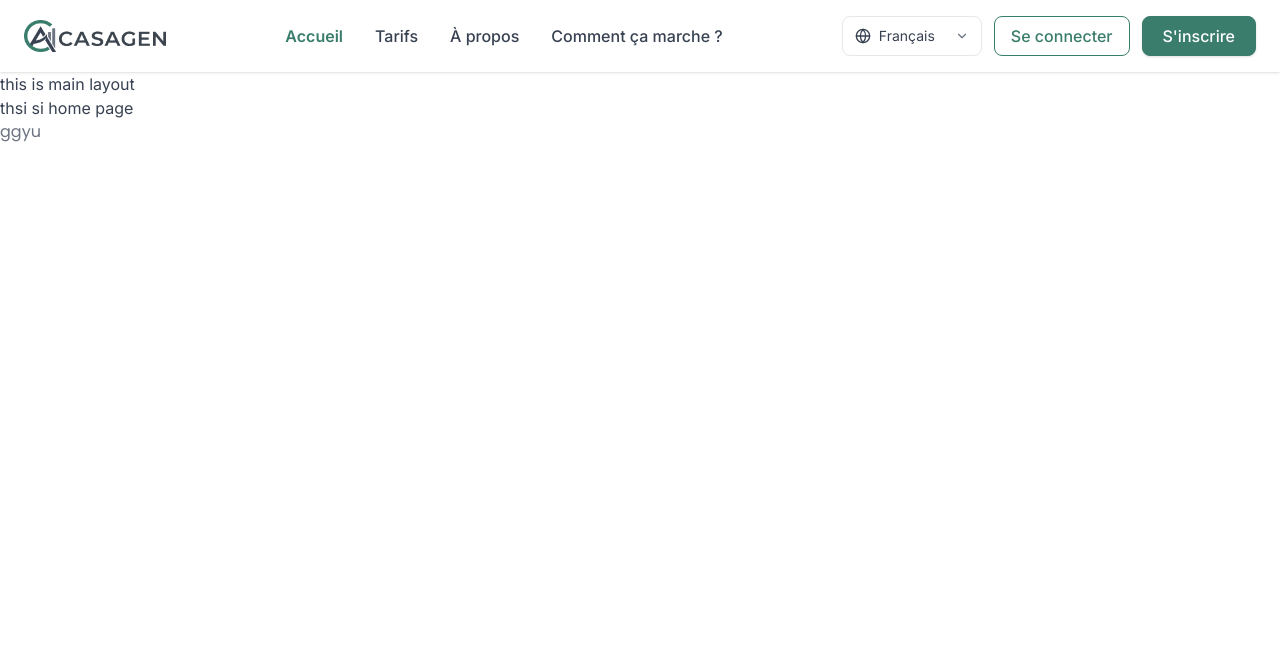
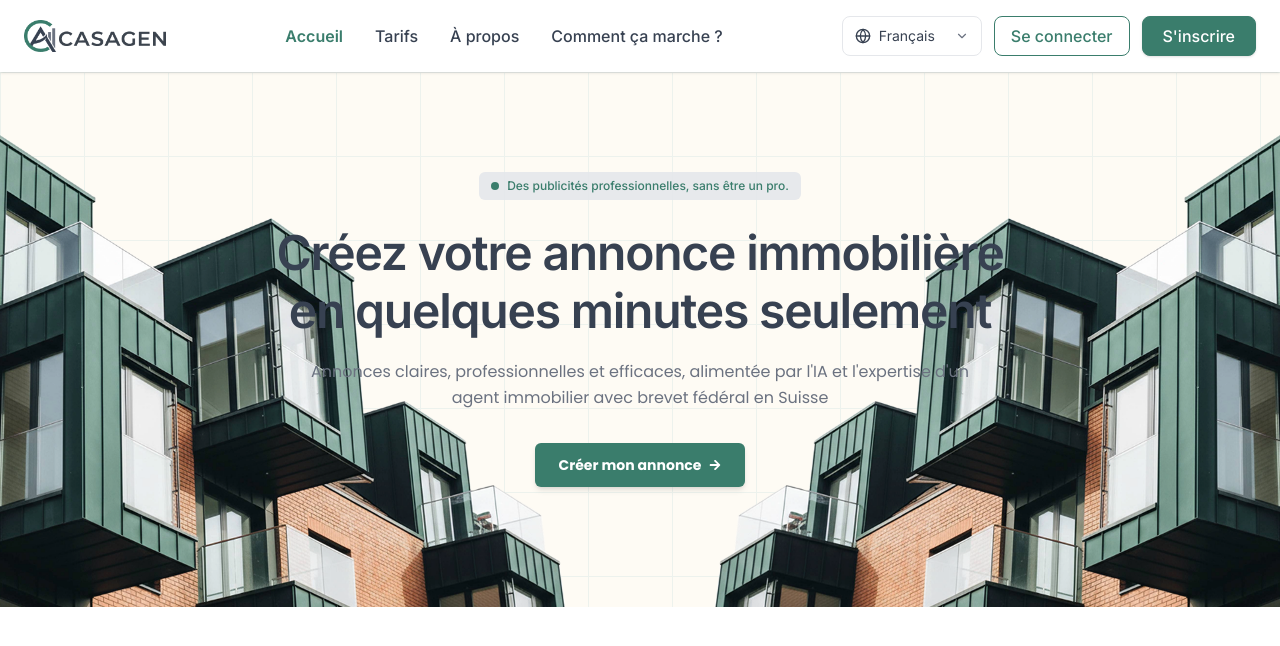
Before and after one commit to rahimsoftdev/advertisement-management, a React (Vite) app: page / in a window 1280 px wide. Shown: the top 646 px of the page. Built offline with nearby package versions, Linux system fonts and the light colour scheme.

Commit message:
add hero secion

```diff
--- /dev/null
+++ b/src/components/home/Hero.tsx
@@ -0,0 +1,59 @@
+import React from "react";
+import { useTranslation } from "react-i18next";
+import { FaArrowRight } from "react-icons/fa";
+import heroBg from "../../assets/images/hero.png";
+
+const Hero: React.FC = () => {
+  const { t } = useTranslation("home");
+
+  return (
+    <section className="relative overflow-hidden bg-[#FEFBF4]">
+      {/* Faint grid pattern (background layer) */}
+      <div
+        aria-hidden="true"
+        className="pointer-events-none absolute inset-0 z-0 bg-[linear-gradient(to_right,#e6efeb_1px,transparent_1px),linear-gradient(to_bottom,#e6efeb_1px,transparent_1px)] bg-[size:56px_56px] opacity-70 sm:bg-[size:72px_72px] lg:bg-[size:84px_84px]"
+      />
+
+      {/* Buildings image: pinned to the bottom, scales with the screen */}
+      <div
+        aria-hidden="true"
+        className="pointer-events-none absolute inset-0 z-0 bg-bottom bg-no-repeat bg-[length:230%_auto] sm:bg-[length:150%_auto] lg:bg-[length:100%_auto]"
+        style={{ backgroundImage: `url(${heroBg})` }}
+      />
+
+      {/* Main content.
+          Extra bottom padding keeps the center clear so the buildings
+          show on the left and right sides, like the design. */}
+      <div className="container relative z-10 mx-auto px-4 pb-10 pt-12 lg:pt-section text-center sm:px-6 sm:pb-16 sm:pt-14 lg:pb-section lg:pt-16 xl:pb-30 2xl:pb-40">
+        {/* Badge */}
+        <div className="mb-5 inline-flex max-w-full items-center gap-2 rounded-md bg-gray-200/90 px-3 py-1.5 sm:mb-6">
+          <span className="h-2 w-2 shrink-0 rounded-full bg-myprimary" />
+          <span className="text-[11px] font-medium text-myprimary sm:text-xs">
+            {t("hero.badge")}
+          </span>
+        </div>
+
+        {/* Title */}
+        <h1 className="mx-auto mb-4 max-w-[20rem] text-[1.75rem] font-semibold leading-[1.2] tracking-tight text-primaryText sm:mb-5 sm:max-w-xl sm:text-4xl md:max-w-2xl lg:max-w-3xl lg:text-5xl 2xl:text-6xl">
+          {t("hero.title")}
+        </h1>
+
+        {/* Description */}
+        <p className="mx-auto mb-7 max-w-xs font-poppins text-sm leading-relaxed text-secondaryText sm:mb-8 sm:max-w-xl sm:text-base md:max-w-2xl 2xl:text-lg">
+          {t("hero.description")}
+        </p>
+
+        {/* CTA Button */}
+        <button
+          type="button"
+          className="group font-bold inline-flex cursor-pointer items-center gap-2 rounded-md bg-myprimary px-5 py-2.5 font-poppins text-sm  text-white shadow-md transition-all duration-200 hover:bg-myprimary/90 active:scale-95 sm:px-6 sm:py-3"
+        >
+          <span>{t("hero.buttonText")}</span>
+          <FaArrowRight className="text-xs transition-transform duration-200 group-hover:translate-x-1" />
+        </button>
+      </div>
+    </section>
+  );
+};
+
+export default Hero;
--- a/src/components/shared/Navbar.tsx
+++ b/src/components/shared/Navbar.tsx
@@ -86,7 +86,7 @@ const Navbar = () => {
   // Fixed-width language selector so changing language never shifts other items
   const LanguageSelect = ({ className = "" }: { className?: string }) => (
     <div
-      className={`relative flex h-10 items-center rounded-lg border border-gray-200 bg-white transition-colors focus-within:border-myprimary focus-within:ring-2 focus-within:ring-myprimary/20 hover:border-myprimary ${className}`}
+      className={`relative flex h-10 items-center rounded-lg border border-gray-200 bg-transparent transition-colors focus-within:border-myprimary focus-within:ring-2 focus-within:ring-myprimary/20 hover:border-myprimary ${className}`}
     >
       <FiGlobe className="pointer-events-none absolute left-3 text-base text-primaryText" />
       <select
--- a/src/index.css
+++ b/src/index.css
@@ -18,6 +18,7 @@
 
   --color-primaryText: #374151;
   --color-secondaryText: #6B7280;
+  --spacing-section:100px;
 }
 
 body {
--- a/src/layouts/MainLayout.tsx
+++ b/src/layouts/MainLayout.tsx
@@ -6,8 +6,6 @@ export default function MainLayout() {
   return (
     <div>
       <Navbar/>
-      <h1>this is main layout</h1>
-
       <Outlet/>
     </div>
   )
--- a/src/lib/i18/locales/bn/home.json
+++ b/src/lib/i18/locales/bn/home.json
@@ -3,6 +3,6 @@
     "badge": "কোনো প্রো ছাড়াই, পেশাদার বিজ্ঞাপন।",
     "title": "মাত্র কয়েক মিনিটের মধ্যে আপনার রিয়েল এস্টেট লিস্টিং তৈরি করুন",
     "description": "পরিষ্কার, পেশাদার এবং কার্যকর লিস্টিং, এআই এবং সুইজারল্যান্ডের ফেডারেল সার্টিফাইড রিয়েল এস্টেট এজেন্টের দক্ষতার সাহায্যে পরিচালিত",
-    "buttonText": "আমার লিস্টিং তৈরি করুন →"
+    "buttonText": "আমার লিস্টিং তৈরি করুন"
   }
 }
--- a/src/lib/i18/locales/en/home.json
+++ b/src/lib/i18/locales/en/home.json
@@ -3,6 +3,6 @@
     "badge": "Professional listings, without being a pro.",
     "title": "Create your real estate listing in just a few minutes",
     "description": "Clear, professional and effective listings, powered by AI and the expertise of a federally certified real estate agent in Switzerland",
-    "buttonText": "Create my listing →"
+    "buttonText": "Create my listing"
   }
 }
--- a/src/lib/i18/locales/fr/home.json
+++ b/src/lib/i18/locales/fr/home.json
@@ -3,6 +3,6 @@
     "badge": "Des publicités professionnelles, sans être un pro.",
     "title": "Créez votre annonce immobilière en quelques minutes seulement",
     "description": "Annonces claires, professionnelles et efficaces, alimentée par l'IA et l'expertise d'un agent immobilier avec brevet fédéral en Suisse",
-    "buttonText": "Créer mon annonce →"
+    "buttonText": "Créer mon annonce"
   }
 }
--- a/src/pages/HomePage.tsx
+++ b/src/pages/HomePage.tsx
@@ -1,10 +1,10 @@
 import React from 'react'
+import Hero from '../components/home/Hero'
 
 export default function HomePage() {
   return (
     <div>
-      <h1>thsi si home page</h1>
-      <p>ggyu</p>
+      <Hero/>
     </div>
   )
 }
```
Also changed, not shown: src/assets/images/hero.png (added).
